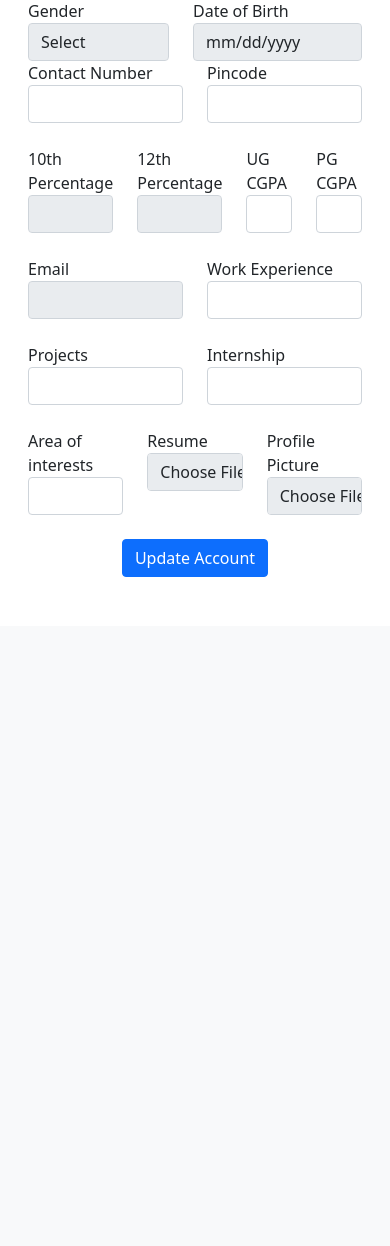
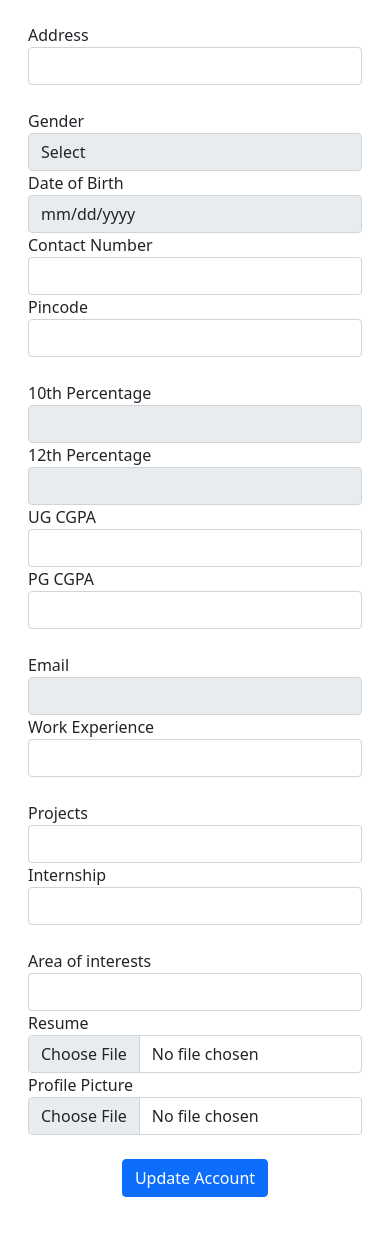
Before and after one commit to ikingslin/jobqualifier, a PHP site: page /jobqualifier/candidate/editProfile.php in a window 390 px wide. Shown: the part 597-1843 px from the top of the page. Before the commit the page ends 1174 px from the top, so only its background shows below. Run offline with PHP 8.4, Linux system fonts and the light colour scheme; the visitor is signed in with stand-in values (Sample User, id 1); data comes from the database, SQL or seed files in the repository; data that the repository does not hold is empty.

Commit message:
candidate responsive

```diff
--- a/candidate/editProfile.php
+++ b/candidate/editProfile.php
@@ -101,15 +101,15 @@
             <a href="../logout.php">Logout</a>
         </div>
         <div class="content">
-            <div class="container">
+            <div class="container"><br><br>
                 <form action="editProfile.php" method="post" enctype="multipart/form-data">
                     <div class="row">
-                        <div class="col">
+                        <div class="col-lg-10">
                             <label for="cname">Name</label>
                             <input type="text" name="name" id="cname" value="<?php echo $arr['name']; ?>" class="form-control" disabled/>
                             <input type="hidden" name="cname" value="<?php echo $arr['name']; ?>">
                         </div>
-                        <div class="col">
+                        <div class="col-lg-2">
                             <img src="<?php echo $arr['id'].".jpg"; ?>" alt="No Image" id="pic" name="pic">
                         </div>
                     </div><br>
@@ -120,7 +120,7 @@
                         </div>
                     </div><br>
                     <div class="row">
-                        <div class="col">
+                        <div class="col-lg-3">
                             <label for="gender">Gender</label>
                             <select class="form-control" name="gender" disabled>
                                 <option >Select</option>
@@ -128,68 +128,68 @@
                                 <option value="male" <?php if ($arr['gender'] == 'male')  echo "selected"?>>Male</option>
                             </select>
                         </div>
-                        <div class="col">
+                        <div class="col-lg-3">
                             <label for="dob">Date of Birth</label>
                             <input type="date" name="dob" id="dob" value="<?php echo $arr['dob']; ?>" class="form-control" disabled/>
                         </div>
-                        <div class="col">
+                        <div class="col-lg-3">
                             <label for="contact">Contact Number</label>
                             <input type="tel" name="contact" id="contact" pattern="[0-9]{10}" value="<?php echo $arr['contact']; ?>" class="form-control" required/>
                         </div>
-                        <div class="col">
+                        <div class="col-lg-3">
                             <label for="pincode">Pincode</label>
                             <input type="tel" name="pincode" id="pincode" pattern="[0-9]{6}" value="<?php echo $arr['pincode']; ?>" class="form-control" required/>
                         </div>
                     </div><br>
                     <div class="row">
-                        <div class="col">
+                        <div class="col-lg-3">
                             <label for="per10">10th Percentage</label>
                             <input type="text" name="per10" id="per10" min="0.0" max="100.0" value="<?php echo $arr['per10']; ?>" class="form-control" disabled/>
                         </div>
-                        <div class="col">
+                        <div class="col-lg-3">
                             <label for="per12">12th Percentage</label>
                             <input type="text" name="per12" id="per12" min="0.0" max="100.0" value="<?php echo $arr['per12']; ?>" class="form-control" disabled/>
                         </div>
-                        <div class="col">
+                        <div class="col-lg-3">
                             <label for="ugcgpa">UG CGPA</label>
                             <input type="text" name="ugcgpa" id="ugcgpa" min="0.0" max="10.0" value="<?php echo $arr['ugcgpa']; ?>" class="form-control" required/>
                         </div>
-                        <div class="col">
+                        <div class="col-lg-3">
                             <label for="pgcgpa">PG CGPA</label>
                             <input type="text" name="pgcgpa" id="pgcgpa" min="0.0" max="10.0" value="<?php echo $arr['pgcgpa']; ?>" class="form-control" required/>
                         </div>
                     </div><br>
                     <div class="row">
-                        <div class="col">
+                        <div class="col-lg-6">
                             <label for="email">Email</label>
                             <input type="email" name="email" id="email" value="<?php echo $arr['email']; ?>" class="form-control" disabled/>
                             <input type="hidden" name="uemail" value="<?php echo $arr['email']; ?>">
                         </div>
-                        <div class="col">
+                        <div class="col-lg-6">
                             <label for="work">Work Experience</label>
                             <input type="text" name="work" id="work" value="<?php echo $arr['work']; ?>" class="form-control" required/>
                         </div>
                     </div><br>
                     <div class="row">
-                        <div class="col">
+                        <div class="col-lg-6">
                             <label for="projects">Projects</label>
                             <input type="text" name="projects" id="projects" value="<?php echo $arr['projects']; ?>" class="form-control" required/>
                         </div>
-                        <div class="col">
+                        <div class="col-lg-6">
                             <label for="intern">Internship</label>
                             <input type="text" name="intern" id="intern" value="<?php echo $arr['intern']; ?>" class="form-control" required/>
                         </div>
                     </div><br>
                     <div class="row">
-                        <div class="col">
+                        <div class="col-lg-4">
                             <label for="interests">Area of interests</label>
                             <input type="text" name="interests" id="interests" value="<?php echo $arr['interests']; ?>" class="form-control" required/>
                         </div>
-                        <div class="col">
+                        <div class="col-lg-4">
                             <label for="resume">Resume</label>
                             <input type="file" name="resume" id="resume" class="form-control" accept=".pdf"/>
                         </div>
-                        <div class="col">
+                        <div class="col-lg-4">
                             <label for="pic">Profile Picture</label>
                             <input type="file" name="pic" id="profile" class="form-control" accept=".jpg" />
                         </div>
--- a/candidate/selectapplication.php
+++ b/candidate/selectapplication.php
@@ -63,7 +63,7 @@
 
 				<form action="selectapplication.php" method="post">
 					<div class="form-group">
-						<div class="col">
+						<div class="col md-6">
 							<div class="row">
 								<input type="text" name="role" class="form-control" id="srole">
 							</div><br>
```
Also changed, not shown: candidate/statusview.php (+8 -1 lines), index.php (+20 -8 lines).
